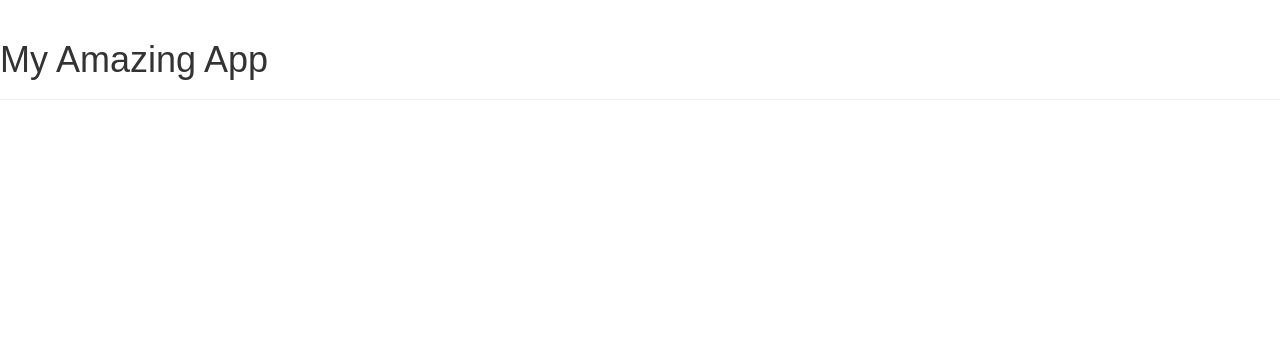
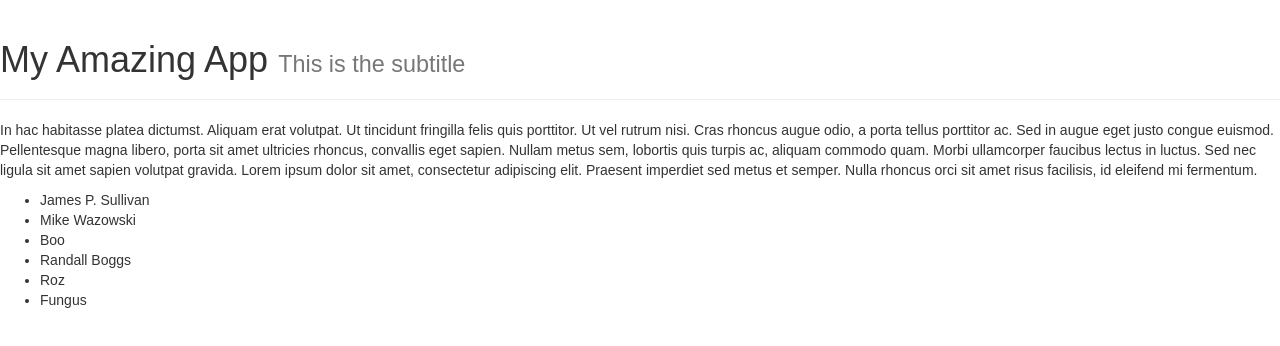
Before and after one commit to lizagne/react-challenges, a React (Create React App) app in the folder react-challenges/: page / in a window 1280 px wide. Shown: the top 346 px of the page. Built offline with nearby package versions, Linux system fonts and the light colour scheme.

Commit message:
Props and children challenges

```diff
--- a/react-challenges/src/App.jsx
+++ b/react-challenges/src/App.jsx
@@ -1,9 +1,26 @@
 import React, { Component } from 'react';
 
 import Header from "./Header"
+import Paragraph from "./Paragraph"
+import People from "./People"
+
+
+let names = ["James P. Sullivan", "Mike Wazowski", "Boo", "Randall Boggs", "Roz", "Fungus"];
+
 
 const App = () => (
-	<Header title="My Amazing App" />
+	<div>
+		<Header subtitle="This is the subtitle">
+			My Amazing App
+		</Header>
+
+		<Paragraph>
+			 In hac habitasse platea dictumst. Aliquam erat volutpat. Ut tincidunt fringilla felis quis porttitor. Ut vel rutrum nisi. Cras rhoncus augue odio, a porta tellus porttitor ac. Sed in augue eget justo congue euismod. Pellentesque magna libero, porta sit amet ultricies rhoncus, convallis eget sapien. Nullam metus sem, lobortis quis turpis ac, aliquam commodo quam. Morbi ullamcorper faucibus lectus in luctus. Sed nec ligula sit amet sapien volutpat gravida. Lorem ipsum dolor sit amet, consectetur adipiscing elit. Praesent imperdiet sed metus et semper. Nulla rhoncus orci sit amet risus facilisis, id eleifend mi fermentum.
+		</Paragraph>
+
+		<People  names={ names }/>
+
+	</div>
 );
 
 export default App;
--- a/react-challenges/src/Header.jsx
+++ b/react-challenges/src/Header.jsx
@@ -1,14 +1,28 @@
 //Challenge 2: Update your <Header> component so that it can accept a text prop, which it will display between the <h1> tags
-
-
 
 import React from "react";
 
-// we use className to add classes for Bootstrap styling
-const Header = props => (
-    <header className="page-header">
-        <h1> { props.title } </h1>
-    </header>
+// // we use className to add classes for Bootstrap styling
+// const Header = props => (
+//     <header className="page-header">
+//         <h1> { props.title } </h1>
+//     </header>
+// );
+
+// export default Header;
+
+
+//Children challenge: Update your <Header> component so that it uses children instead of the text prop
+
+const Header = ({ children, subtitle }) => (
+    <div className="page-header">
+        <h1>
+            { children }
+            { " " }
+            { subtitle ? <small>{ subtitle }</small> : null }
+        </h1>
+    </div>
 );
 
+
 export default Header;
--- a/react-challenges/src/Paragraph.jsx
+++ b/react-challenges/src/Paragraph.jsx
@@ -1,9 +1,28 @@
+// Update your <Paragraph> component so that it can accept a message prop, which it will display between the <p> tags. If no message is provided it should just display "Hello, world".
+
+
+
 import React from "react";
 
 // we use className to add classes for Bootstrap styling
-const Paragraph = () => (
+// const Paragraph = props => (
+//     <p> { props.message } </p>
+// );
 
-    <p>Lorem ipsum dolor sit amet, consectetur adipiscing elit. Quamquam tu hanc copiosiorem etiam soles dicere. Ubi ut eam caperet aut quando? Videmus igitur ut conquiescere ne infantes quidem possint. Magna laus. Bonum patria: miserum exilium. Sed tu istuc dixti bene Latine, parum plane. Duo Reges: constructio interrete. Ergo hoc quidem apparet, nos ad agendum esse natos. </p>
+
+//Update your <Paragraph> component so that it uses children instead of the message prop
+
+const Paragraph = ({ children } ) => (
+    <div>
+        <p>
+            { children }
+            { " " }
+        </p>
+    </div>
 );
 
+// Paragraph.defaultProps = {
+//     message: "Hello, world",
+// };
+
 export default Paragraph;
--- a/react-challenges/src/People.jsx
+++ b/react-challenges/src/People.jsx
@@ -1,22 +1,25 @@
 //Create a component <People> that displays a list of names in a <ul>. The names should comes from an array.
+
+//Challenge2: Update your <People> component so that it can accept an array of names with a names prop. If no names are passed in it should display: "Nothing to see here"
 
 import React from "react";
 
-
-let names = ["James P. Sullivan", "Mike Wazowski", "Boo", "Randall Boggs", "Roz", "Fungus"];
-
-
-// we use className to add classes for Bootstrap styling
-const People = () => (
+const People = props => (
     <div>
-	    <ul className="people">
-	    	{ names.map(i => (
+	    <ul>
+	    	{ props.names.map(i => (
 	    		<li key={ i }>
 	    			{ i }
 	    		</li>
-	    	))}
+	    	)) }
 	    </ul>
 	</div>
 );
 
+People.defaultProps = {
+    message: "Nothing to see here",
+};
+
+
+
 export default People
```
Also changed, not shown: react-challenges/src/Square.jsx (+25 -5 lines).
